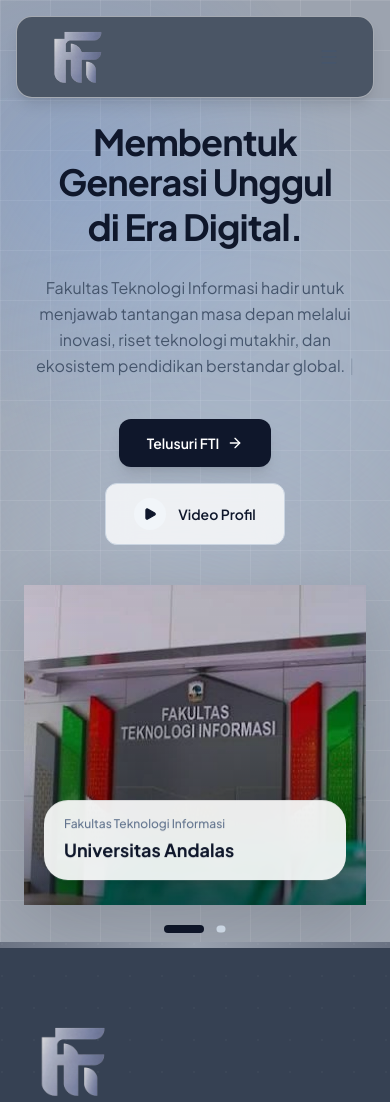
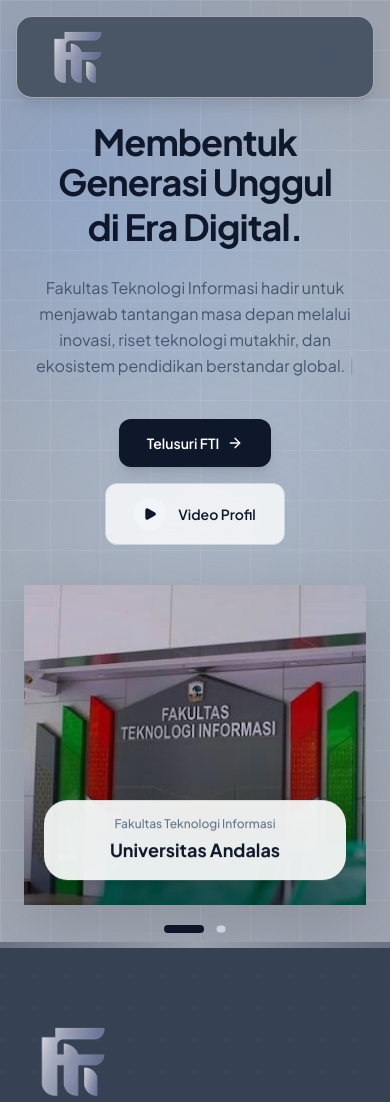
Before and after one commit to Dafnalllll/FTI-Unand, a Next.js app: page / in a window 390 px wide. Shown: the top 1102 px of the page. Built offline with nearby package versions, Linux system fonts and the light colour scheme.

Commit message:
Perbaikan pada animasi mobile

```diff
--- a/components/card/heroimagemobile.tsx
+++ b/components/card/heroimagemobile.tsx
@@ -111,7 +111,7 @@
           <motion.div
             className="
               absolute inset-0
-              bg-linear-to-r
+              bg-linearpage-to-r
               from-transparent
               via-white/20
               to-transparent
@@ -149,11 +149,11 @@
               shadow-xl
             "
           >
-            <p className="text-xs font-medium text-slate-500">
+            <p className="text-xs font-medium text-center text-slate-500">
               Fakultas Teknologi Informasi
             </p>
 
-            <h3 className="mt-1 text-lg font-bold text-slate-900">
+            <h3 className="mt-1 text-lg font-bold text-center text-slate-900">
               Universitas Andalas
             </h3>
           </motion.div>
```
